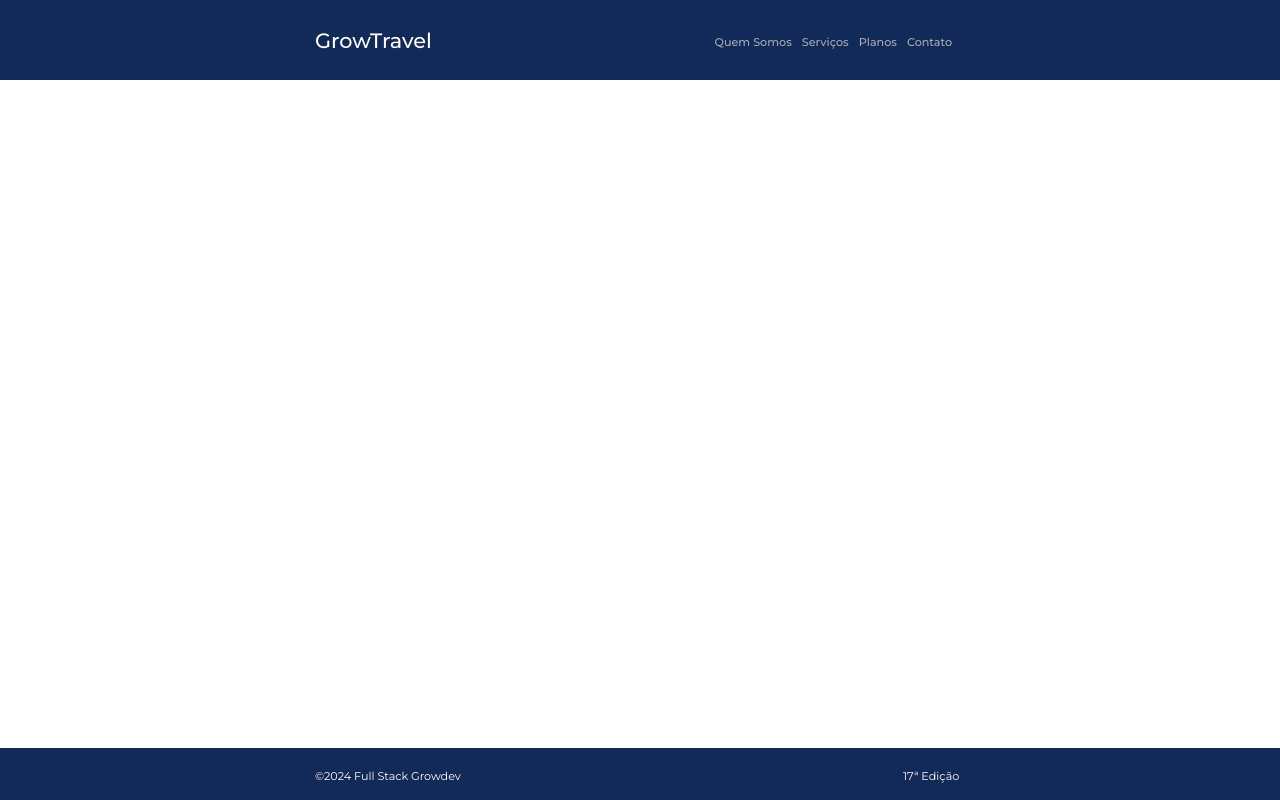
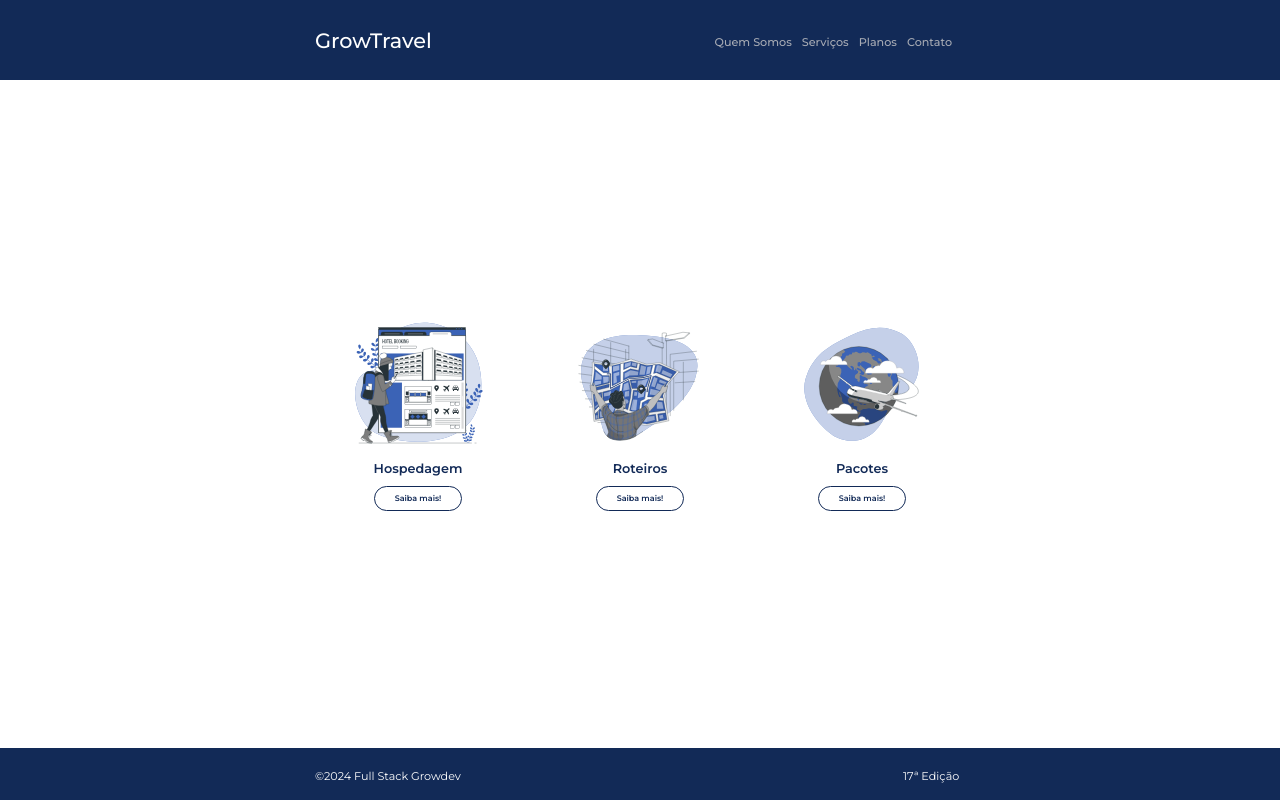
Before and after one commit to Leokrindges/growturismos, a React (Vite) app: page /servicos in a window 1280 px wide. Built offline with nearby package versions, Linux system fonts and the light colour scheme.

Commit message:
feature: Adiciondo conteudo no main da pagina serviços

```diff
--- /dev/null
+++ b/src/components/functional/Card.tsx
@@ -0,0 +1,15 @@
+import { ButtonCardStyled } from "../styled/ButtonCardStyled";
+import { CardStyled } from "../styled/CardStyled";
+
+interface CardProps {
+  children: React.ReactNode;
+}
+
+export function Card(props: CardProps) {
+  return (
+    <CardStyled displayFlex="flex" alignItens="center" justifyContent="center" flexDirection="column">
+      {props.children}
+      <ButtonCardStyled>Saiba mais!</ButtonCardStyled>
+    </CardStyled>
+  );
+}
--- a/src/components/functional/MainServicos.tsx
+++ b/src/components/functional/MainServicos.tsx
@@ -1,7 +1,52 @@
+import { Column } from "../styled/Column";
+import { Container } from "../styled/Container";
 import { MainStyled } from "../styled/MainStyled";
+import { Row } from "../styled/Row";
+import { Card } from "./Card";
+import ImageHospedagem from "../../assets/hotel.svg";
+import ImageRoteiro from "../../assets/roteiro.svg";
+import ImagePacotes from "../../assets/viagens.svg";
 
-export function MainServicos(){
-    return(
-        <MainStyled></MainStyled>
-    )
+export function MainServicos() {
+  return (
+    <MainStyled>
+      <Container heigth="100%">
+        <Row height="100%">
+          <Column
+            widht="216.5px"
+            displayFlex="flex"
+            alignItens="center"
+            justifyContent="center"
+          >
+            <Card>
+              <img src={ImageHospedagem} alt="" />
+              <h2>Hospedagem</h2>
+            </Card>
+          </Column>
+          <Column
+            widht="216.5px"
+            displayFlex="flex"
+            alignItens="center"
+            justifyContent="center"
+          >
+            <Card>
+              <img src={ImageRoteiro} alt="" />
+              <h2>Roteiros</h2>
+            </Card>
+          </Column>
+          <Column
+            widht="216.5px"
+            displayFlex="flex"
+            alignItens="center"
+            justifyContent="center"
+          >
+            <Card>
+              <img src={ImagePacotes} alt="" />
+              <h2>Pacotes</h2>
+            </Card>
+          </Column>
+        </Row>
+      </Container>
+    </MainStyled>
+  );
 }
--- /dev/null
+++ b/src/components/styled/ButtonCardStyled.tsx
@@ -0,0 +1,12 @@
+import styled from "styled-components";
+import { ButtonStyled } from "./ButtonStyled";
+
+export const ButtonCardStyled = styled(ButtonStyled)`
+  background-color: #fff;
+  color: #122a57;
+  border: 1.5px solid #122a57;
+  height: 1.6rem;
+  width: 5.5rem;
+  font-size: 0.5rem;
+  font-weight: 600;
+`;
--- /dev/null
+++ b/src/components/styled/CardStyled.tsx
@@ -0,0 +1,28 @@
+import styled from "styled-components";
+
+interface CardStyled {
+  displayFlex?: "flex" | "block";
+  alignItens?: "start" | "center" | "end";
+  flexDirection?: "column" | "column-reverse" | "row" | "row-reverse";
+  justifyContent?: "start" | "center" | "end";
+}
+
+export const CardStyled = styled.div<CardStyled>`
+  width: 100%;
+  height: 200px;
+  display: ${(props) => props.displayFlex ?? "block"};
+  align-items: ${(props) => props.alignItens};
+  flex-direction: ${(props) => props.flexDirection ?? "row"};
+  justify-content: ${(props) => props.justifyContent};
+  gap: 10px;
+
+  h2 {
+    font-size: 0.8rem;
+    color: #122a57;
+    font-weight: 600;
+  }
+
+  img{
+    width: 65%;
+  }
+`;
```
